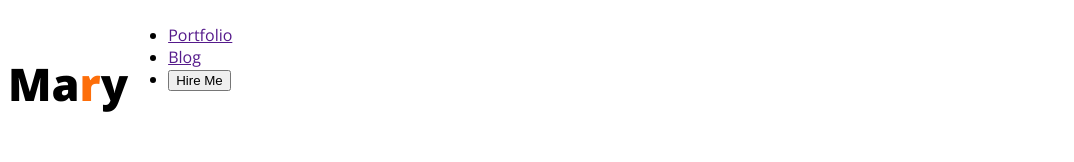
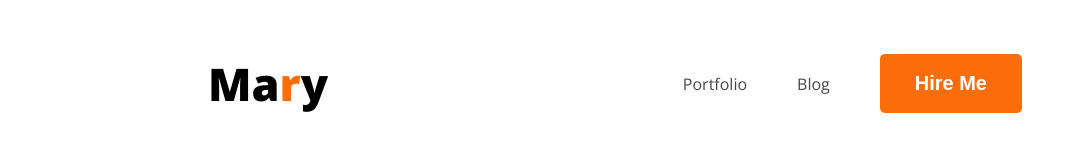
Before and after one commit to Hossain-iit-12/web-dev-portfolio, a plain HTML site: page index.html in a window 1280 px wide. Shown: the whole page, without its empty margins (0-1074 px from the left). Drawn offline with nearby package versions, Linux system fonts and the light colour scheme.

Commit message:
button added

```diff
--- a/index.html
+++ b/index.html
@@ -17,9 +17,9 @@
         <nav>
             <h3 class="nav-title">Ma<span class="text-primary">r</span>y</h3>
             <ul>
-                <li><a href="">Portfolio</a></li>
-                <li><a href="">Blog</a></li>
-                <li><a href=""><button>Hire Me</button></a></li>
+                <li><a class="dark-2" href="">Portfolio</a></li>
+                <li><a class="dark-2">Blog</a></li>
+                <li><a><button class="btn-primary">Hire Me</button></a></li>
             </ul>
         </nav>
     </header>
--- a/styles/portfolio.css
+++ b/styles/portfolio.css
@@ -16,14 +16,48 @@
     color:#FD6E0A;
 }
 
+.dark-2{
+    color:#474747;
+}
+.btn-primary{
+    background-color:#FD6E0A;
+    color:#FFFFFF;
+    border:none;
+    padding:18px 35px;
+    border-radius:5px;
+    font-size:20px;
+    cursor:pointer;
+    font-weight: 700;
+}
+
+/*  nav styles*/
 
 
-/*  nav styles*/
 nav {
     display: flex;
+    align-items: center;
+    justify-content: space-between;
+    margin: 0px 200px;
 }
-
 .nav-title {
     font-size: 45px;
     font-weight: 800;
 }
+nav ul {
+    display: flex;
+    align-items: center;
+
+
+
+}
+
+nav ul li{
+
+    list-style: none;
+    margin-right: 50px;
+
+}
+nav li a{
+    text-decoration: none;
+    color: #474747;
+}
```
